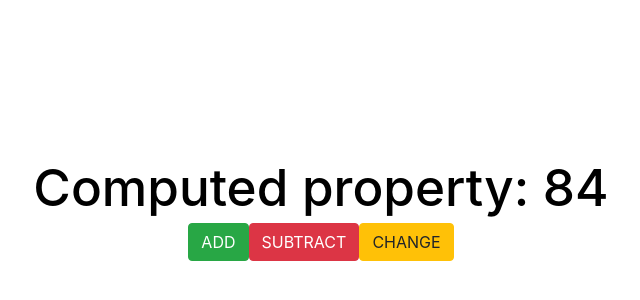
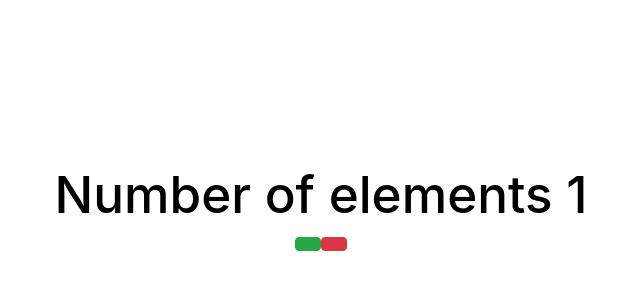
Before and after one commit to Vlada-WoodyChick/ReactHooksMinin, a React (Vite) app: page / in a window 1280 px wide. Shown: the part 190-490 px from the top of the page, without its empty margins (319-959 px from the left). Built offline with nearby package versions, Linux system fonts and the light colour scheme.

Commit message:
useCallback feature1

```diff
--- a/src/App.jsx
+++ b/src/App.jsx
@@ -1,35 +1,28 @@
 // useRef - возвращает изменяемый ref-объект, свойство .current которого инициализируется переданным аргументом (initialValue). Возвращённый объект будет сохраняться в течение всего времени жизни компонента.
 
-import React, { useState, useEffect, useRef, useMemo } from 'react';
+import React, { useState, useEffect, useRef, useMemo, useCallback } from 'react';
 import './App.css';
-const complexCompute =(num) => {
-  let i = 0;
-  while (i < 1000000000) i++
-  return num * 2;
+
+function App() {
+const [colored, setColored] = useState(false);
+const [count, setCount] = useState(1);
+const styles = {
+  color: colored ? 'darkred' : 'black'
 }
-function App() {
- const [number, setNumber] = useState(42);
+const colorButtonHandler =() => {
+  setColored(colored => !colored);
+}
+const countButtonHandler =() => {
+  setCount(count => count + 1);
+}
+useEffect (colorButtonHandler, [count]);
 
-const addNumber =() => setNumber(number => number + 1);
-const substractNumber =() => {
-  setNumber(number => number -1);
-}
-const[colored, setColored] = useState(false);
-const styles = useMemo( () => (  {
-  color: colored ? 'darkred' : 'black'
- } ), [colored])
-useEffect( () => console.log('styles changed'), [styles])
 
-const computed = useMemo(
-  ()=> complexCompute(number), [number]
-)
- return(
+return(
     <div>
-<h1 style = {styles}>Computed property: {computed}</h1>
-<button className="btn btn-success" onClick= {addNumber} >ADD</button>
-<button className="btn btn-danger" onClick={substractNumber }>SUBTRACT</button>
-<button className="btn btn-warning" onClick={ () => setColored(colored => !colored)}>CHANGE</button>
-
+<h1 style={styles}>Number of elements {count}</h1>
+<button className="btn btn-success" onClick={countButtonHandler}></button>
+<button className="btn btn-danger" onClick={colorButtonHandler}></button>
     </div>
   )
 }
```
